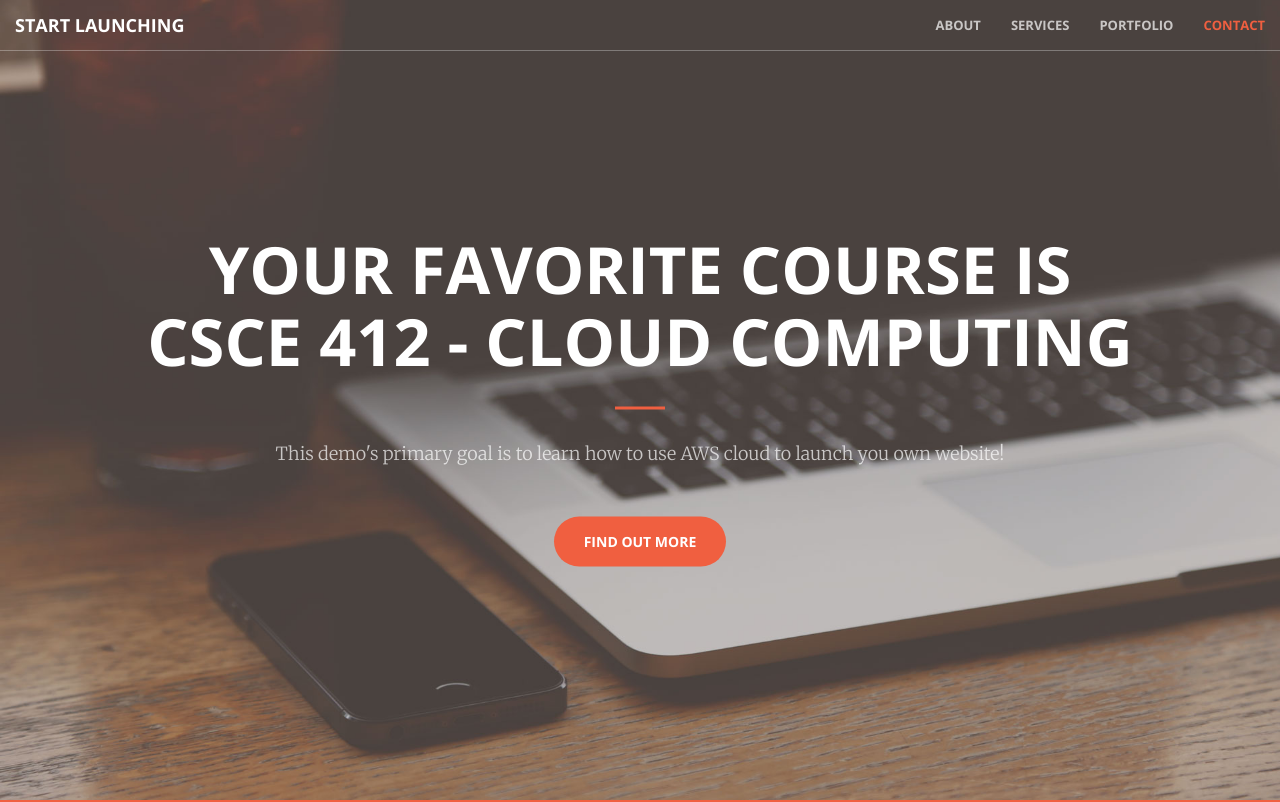
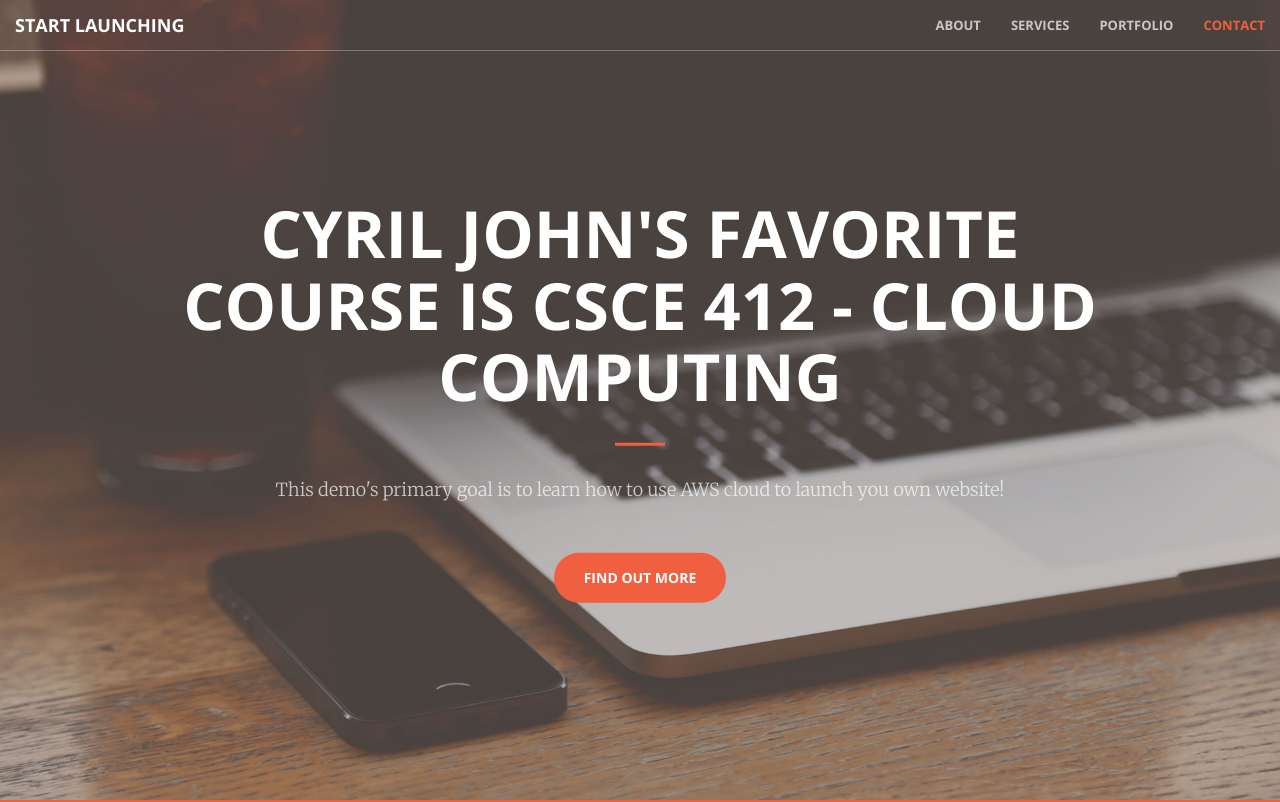
Before and after one commit to cyriljacobjohn/csce412cjohn, a plain HTML site: page index.html in a window 1280 px wide. Shown: the top 802 px of the page. Drawn offline with nearby package versions, Linux system fonts and the light colour scheme.

Commit message:
changed index page title

```diff
--- a/index.html
+++ b/index.html
@@ -74,7 +74,7 @@
     <header>
         <div class="header-content">
             <div class="header-content-inner">
-                <h1>Your Favorite Course is CSCE 412 - Cloud Computing</h1>
+                <h1>Cyril John's Favorite Course is CSCE 412 - Cloud Computing</h1>
                 <hr>
                 <p>This demo's primary goal is to learn how to use AWS cloud to launch you own website!</p>
                 <a href="#about" class="btn btn-primary btn-xl page-scroll">Find Out More</a>
```
